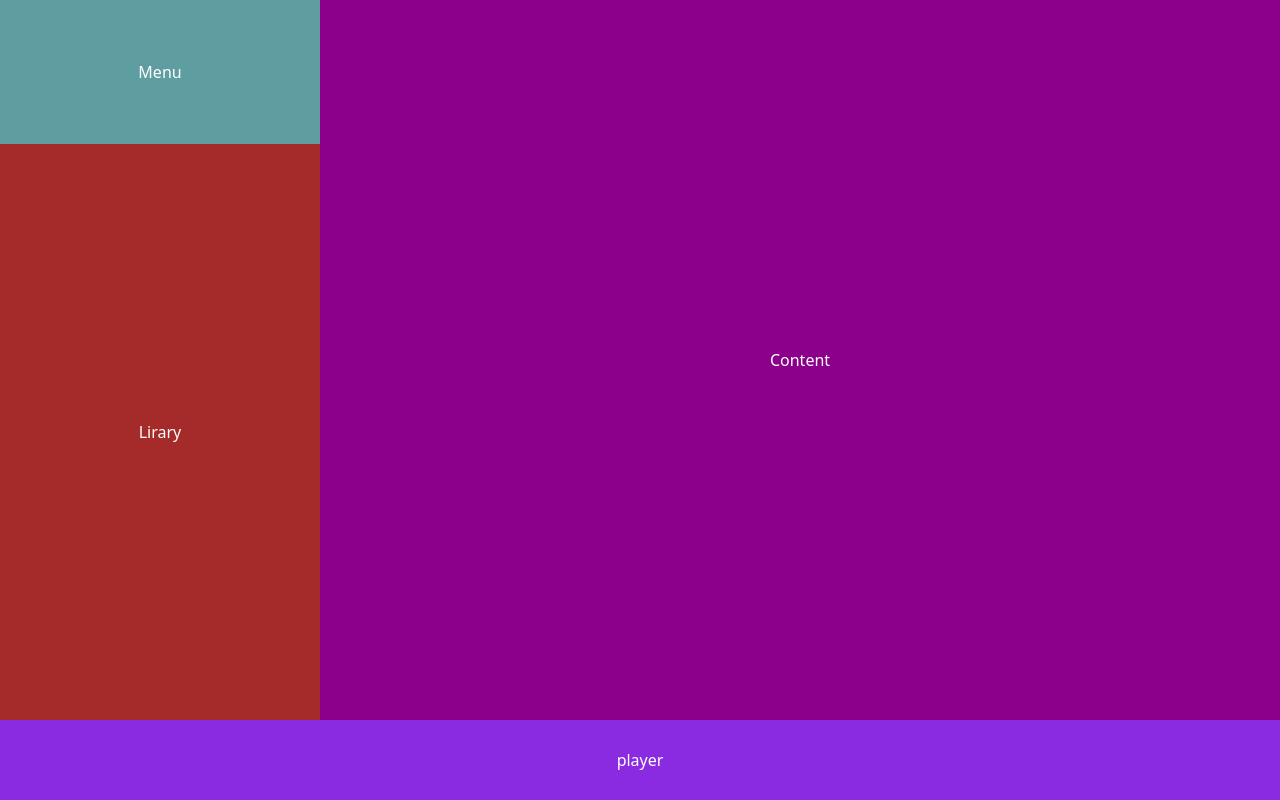
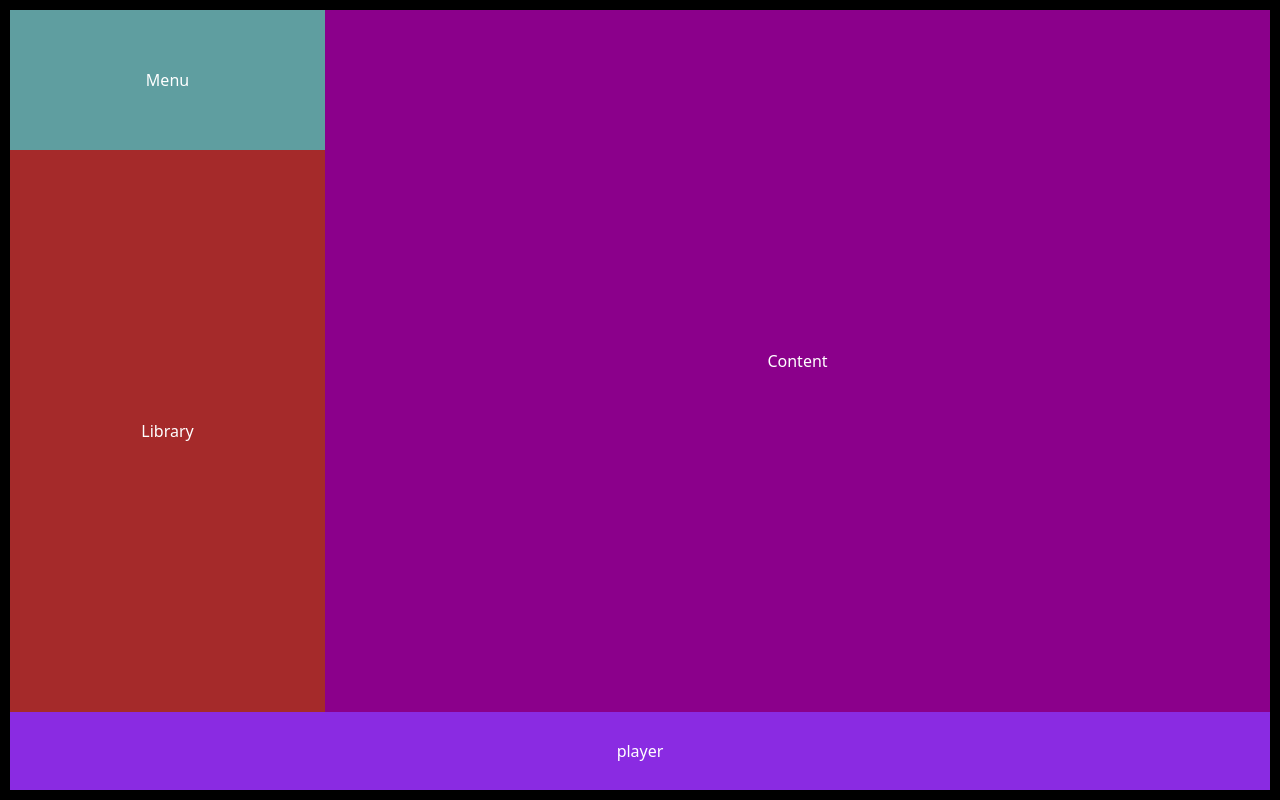
Before and after one commit to gnanamoorthy-g/spotify-client, a React app: page / in a window 1280 px wide. Built offline with nearby package versions, Linux system fonts and the light colour scheme.

Commit message:
layout changes

```diff
--- a/src/App.js
+++ b/src/App.js
@@ -5,7 +5,7 @@ import Layout from "./layout";
 const App = () =>{
     return (
         <div className="dark root-node">
-            <div className="full-ht"><Layout/></div>
+            <Layout/>
         </div>
     )
 }
--- a/src/layout.js
+++ b/src/layout.js
@@ -2,12 +2,12 @@ import React from "react";
 
 const Layout =() =>{
     return (
-        <div className="full-ht full-wid">
+        <div className="full-ht full-wid p10">
             <div className="full-ht base-grid">
                 <div className="content-grid">
                     <div className="sidebar">
                         <div className="centered-flex" style={{backgroundColor: 'cadetblue'}}>Menu</div>
-                        <div className="centered-flex" style={{backgroundColor: 'brown'}}>Lirary</div>
+                        <div className="centered-flex" style={{backgroundColor: 'brown'}}>Library</div>
                     </div>
                     <div className="centered-flex" style={{backgroundColor: 'darkmagenta'}}>Content</div>
                 </div>
--- a/styles/scss/layout/spaces.scss
+++ b/styles/scss/layout/spaces.scss
@@ -1,6 +1,9 @@
 /*----- Padding ------*/
 .p5{
     padding: 5px;
+}
+.p10{
+    padding: 10px;
 }
 /*----- padding ------*/
 
```
